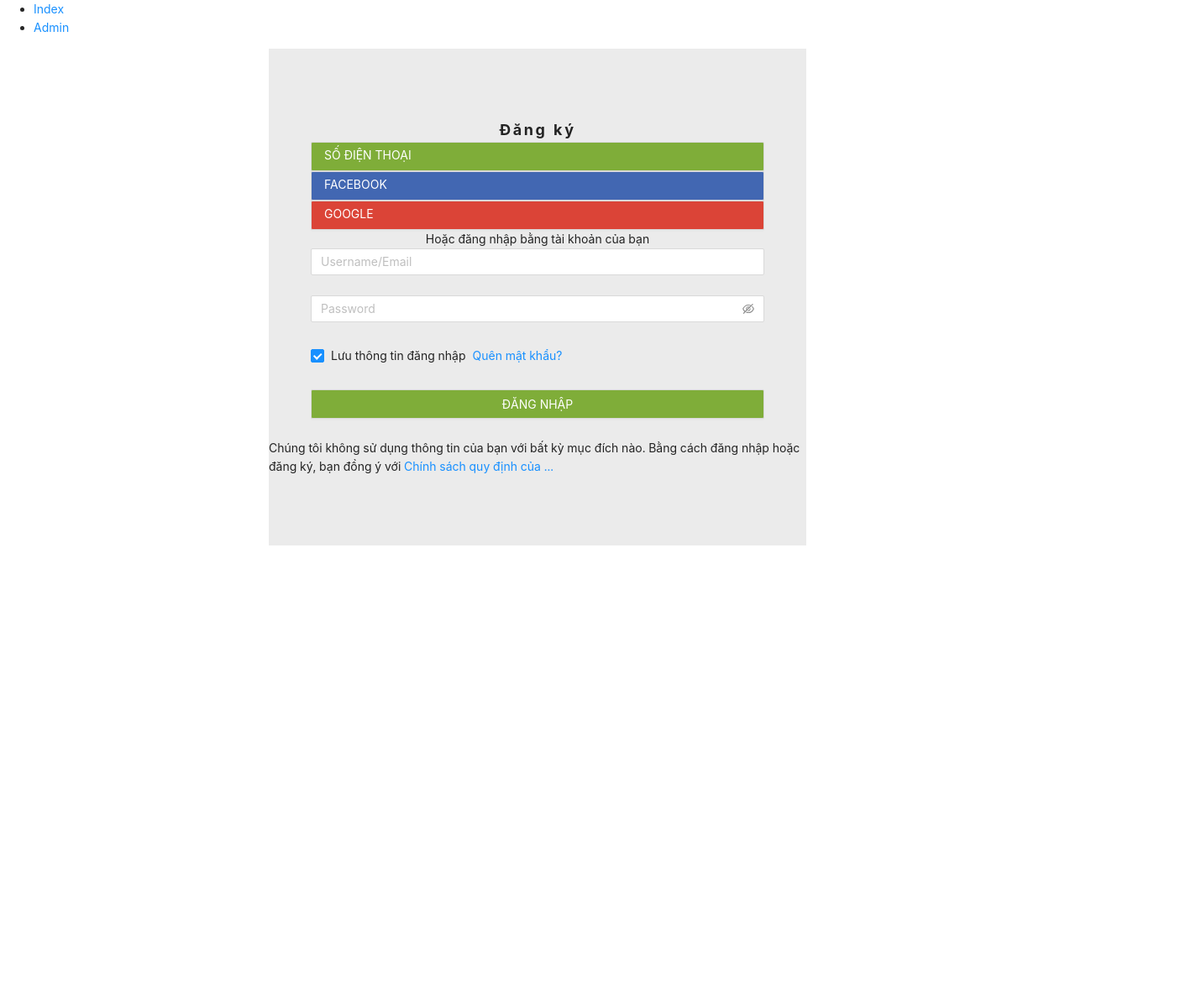
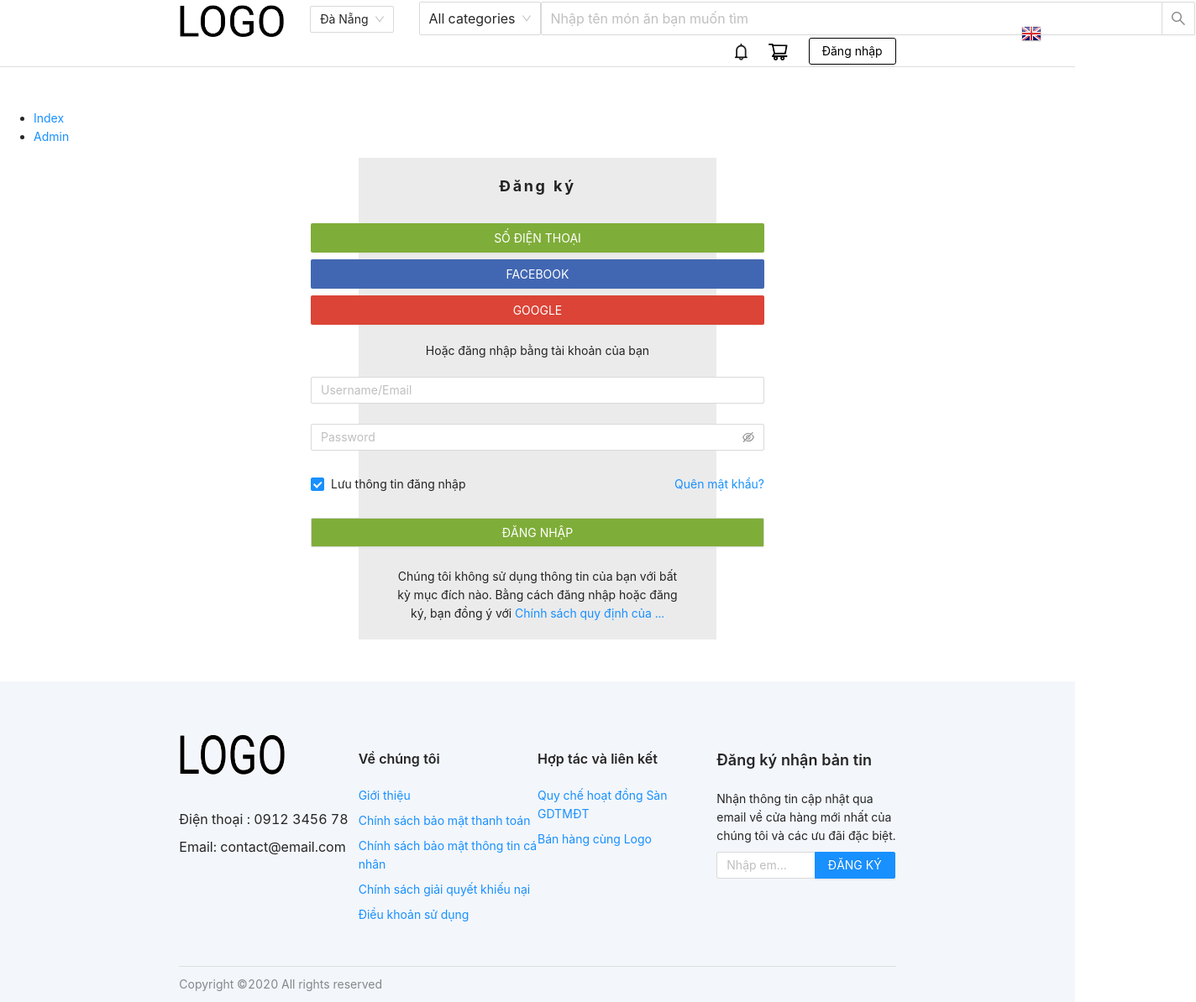
Before and after one commit to expressyoona/hci-project, a React (Create React App) app: page /login in a window 1280 px wide. Shown: the whole page at 84% size, 1424 px wide, since content can reach past the window. Before the commit the page ends 800 px from the top, so only its background shows below. Built offline with nearby package versions, Linux system fonts and the light colour scheme.

Commit message:
Add Header & Footer

```diff
--- a/src/App.js
+++ b/src/App.js
@@ -6,9 +6,15 @@ import {
   Link
 } from "react-router-dom";
 
+import Header from "components/header";
+import Footer from "components/footer";
+
+
+
 const App = () => {
   return (
     <Router>
+      <Header />
       <ul>
         <li>
           <Link to='/'>Index</Link>
@@ -27,6 +33,7 @@ const App = () => {
           )
         })}
       </Switch>
+      <Footer />
     </Router>
   );
 }
--- /dev/null
+++ b/src/components/footer/index.js
@@ -0,0 +1,61 @@
+import React from 'react';
+import {Row, Col, Typography, Space, Input}  from "antd";
+
+import FooterStyle from "./style";
+
+const Footer = () => {
+
+    const { Text, Link } = Typography;
+    const { Search } = Input;
+
+    return (
+        <>
+        <Row style={FooterStyle.root}>
+            <Col span={4} offset={4}>
+                <img src="images/logo.png" alt="Logo" style={FooterStyle.logo} />
+                <Space direction="vertical" style={{fontSize: '16px'}}>
+                    <Text>Điện thoại : 0912 3456 78</Text>
+                    <Text>Email: contact@email.com</Text>
+                </Space>
+            </Col>
+            <Col span={4} style={{marginTop: '80px'}}>
+                <Text strong style={{fontSize: '16px'}}>Về chúng tôi</Text>
+                <Space direction="vertical" style={{marginTop: '20px'}}>
+                    <Link href="#">Giới thiệu</Link>
+                    <Link href="#">Chính sách bảo mật thanh toán</Link>
+                    <Link href="#">Chính sách bảo mật thông tin cá nhân</Link>
+                    <Link href="#">Chính sách giải quyết khiếu nại</Link>
+                    <Link href="#">Điều khoản sử dụng</Link>
+                </Space>
+            </Col>
+            <Col span={4} style={{marginTop: '80px'}}>
+                <Text strong style={{fontSize: '16px'}}>Hợp tác và liên kết</Text>
+                <Space direction="vertical" style={{marginTop: '20px'}}>
+                    <Link href="#">Quy chế hoạt đồng Sàn GDTMĐT</Link>
+                    <Link href="#">Bán hàng cùng Logo</Link>
+                </Space>
+            </Col>
+            <Col span={4} style={{marginTop: '80px'}}>
+                <Text strong style={{fontSize: '18px'}}>Đăng ký nhận bản tin</Text>
+                <Space direction="vertical" style={{marginTop: '20px'}}>
+                    <Text>Nhận thông tin cập nhật qua email về cửa hàng mới nhất của chúng tôi và các ưu đãi đặc biệt.</Text>
+                    <Search
+                        placeholder="Nhập email của bạn"
+                        allowClear
+                        enterButton="ĐĂNG KÝ"
+                        size="middle"
+                    />
+                </Space>
+            </Col>
+        </Row>
+        <Row style={{backgroundColor: '#F3F6FA'}}>
+            <Col span={16} offset={4} style={FooterStyle.cp}>
+                <Text type="secondary">Copyright ©2020 All rights reserved</Text>
+            </Col>
+        </Row>
+        </>
+    )
+
+}
+
+export default Footer;
--- /dev/null
+++ b/src/components/footer/style.js
@@ -0,0 +1,20 @@
+import { findByLabelText } from "@testing-library/react";
+
+const FooterStyle = {
+    root: {
+        backgroundColor: '#F3F6FA',
+        marginTop: '50px'
+    },
+    logo: {
+        width: '127px',
+        height: '50px',
+        margin: '62px 100px 40px 0'
+    },
+    cp: {
+        marginTop: '50px',
+        padding: '10px 0',
+        borderTop: '1px solid #DDDDDD'
+    }
+}
+
+export default FooterStyle;
--- a/src/components/header/index.js
+++ b/src/components/header/index.js
@@ -1,5 +1,5 @@
 import React from 'react';
-import { Button, Input, Select, PageHeader } from "antd";
+import { Button, Input, Select, Row, Col, Space} from "antd";
 
 import HeaderStyle from "./style";
 
@@ -9,24 +9,29 @@ const Header = () => {
     const { Option } = Select;
 
     return (
-        <PageHeader style={HeaderStyle.root}>
-
-            <Group>
-                <img src="images/logo.png" alt="Logo" width="32px" height="32px" />
+        <Row style={HeaderStyle.root} justify="space-around" align="middle">
+            <Col span={16} offset={4} >
+                <img src="images/logo.png" alt="Logo" style={HeaderStyle.logo} />
                 <Select defaultValue="1">
                     <Option key="1">Đà Nẵng</Option>
                     <Option key="2">2</Option>
                 </Select>
-                <Select defaultValue="all">
+                <Space size={-2} style={HeaderStyle.search}>
+                <Select defaultValue="all" size={"large"}>
                     <Option key="all">All categories</Option>
                 </Select>
-                <Search style={{width: '50%'}} placeholder="Search something..." />
-                <img src="images/notification.png" alt="Notification" height="20" />
-                <img src="images/cart.png" alt="Cart" height="20" />
-                <Button style={HeaderStyle.loginBtn}>Đăng nhập</Button>
-                <img src="images/en.png" alt="English" />
-            </Group>
-        </PageHeader>
+                <Search size={"large"} style={{width: '250%'}} placeholder="Nhập tên món ăn bạn muốn tìm" />
+                </Space>
+                <Space size={25} style={{float: 'right'}}>
+                    <img src="images/notification.png" alt="Notification" height="20" />
+                    <img src="images/cart.png" alt="Cart" height="20" />
+                    <Button style={HeaderStyle.loginBtn}>Đăng nhập</Button>
+                </Space>
+            </Col>
+            <Col span={4}>
+            <img src="images/en.png" alt="English" style={HeaderStyle.lang}/>
+            </Col>
+        </Row>
     )
 }
 
--- a/src/components/header/style.js
+++ b/src/components/header/style.js
@@ -1,11 +1,30 @@
+import { findByLabelText } from "@testing-library/react";
+
 const HeaderStyle = {
     root: {
-        height: '80px'
+        height: '80px',
+        borderBottom: '1px solid #DDDDDD',
+        marginBottom: '50px'
+    },
+    logo: {
+        width: '126px',
+        height: '40px',
+        marginRight: '30px'
     },
     loginBtn: {
+        height: '32px',
         borderRadius: '3px',
         borderColor: '#000',
         color: '#000'
+    },
+    search: {
+        height: '40px',
+        borderRadius: '50px',
+        marginLeft: '30px',
+    },
+    lang: {
+        float: 'right',
+        marginRight: '40px'
     }
 }
 
--- a/src/components/login/index.js
+++ b/src/components/login/index.js
@@ -1,5 +1,5 @@
 import React, { useState } from 'react';
-import { Row, Col, Input, Button, Form, Checkbox, Typography } from "antd";
+import { Row, Col, Input, Button, Form, Checkbox, Typography, Space } from "antd";
 
 import LoginFormStyle from "./style";
 
@@ -10,12 +10,14 @@ const LoginForm = () => {
 
     return (
         <Row >
-            <Col style={LoginFormStyle.root} span={12} offset={6} >
+            <Col style={LoginFormStyle.root} span={8} offset={8} >
                 <Text style={LoginFormStyle.title}>Đăng ký</Text>
-                <Button style={{...LoginFormStyle.quickLoginBtn, ...LoginFormStyle.phoneLoginBtn }}>SỐ ĐIỆN THOẠI</Button>
-                <Button style={{...LoginFormStyle.quickLoginBtn, ...LoginFormStyle.facebookLoginBtn}}>Facebook</Button>
-                <Button style={{...LoginFormStyle.quickLoginBtn, ...LoginFormStyle.googleLoginBtn}}>Google</Button>
-                <Text>Hoặc đăng nhập bằng tài khoản của bạn</Text>
+                <Space direction="vertical" style={{border: '20px'}}>
+                    <Button style={{...LoginFormStyle.quickLoginBtn, ...LoginFormStyle.phoneLoginBtn }}>SỐ ĐIỆN THOẠI</Button>
+                    <Button style={{...LoginFormStyle.quickLoginBtn, ...LoginFormStyle.facebookLoginBtn}}>Facebook</Button>
+                    <Button style={{...LoginFormStyle.quickLoginBtn, ...LoginFormStyle.googleLoginBtn}}>Google</Button>
+                </Space>
+                <Text style={{margin: '20px 0'}}>Hoặc đăng nhập bằng tài khoản của bạn</Text>
                 <Form>
                     <Form.Item name="username">
                         <Input prefix="" placeholder="Username/Email" />
@@ -25,7 +27,7 @@ const LoginForm = () => {
                     </Form.Item>
                     <Form.Item>
                         <Checkbox checked={rememberMe} onClick={() => setRememberMe(!rememberMe)}>Lưu thông tin đăng nhập</Checkbox>
-                        <a href='/forgot-password'>Quên mật khẩu?</a>
+                        <a href='/forgot-password' style={LoginFormStyle.forget}>Quên mật khẩu?</a>
                     </Form.Item>
                     <Form.Item>
                         <Button style={LoginFormStyle.loginBtn} htmlType="submit">
@@ -33,7 +35,7 @@ const LoginForm = () => {
                         </Button>
                     </Form.Item>
                 </Form>
-                <Text>
+                <Text style={LoginFormStyle.policy}>
                     Chúng tôi không sử dụng thông tin của bạn với bất kỳ mục đích nào. Bằng cách đăng nhập hoặc đăng ký, bạn đồng ý với <a href='/policy'>Chính sách quy định của ...</a>
                 </Text>
             </Col>
--- a/src/components/login/style.js
+++ b/src/components/login/style.js
@@ -3,24 +3,27 @@ const LoginFormStyle = {
         display: 'flex',
         flexDirection: 'column',
         background: '#EBEBEB',
-        height: '592px',
+        //height: '592px',
         justifyContent: 'center',
-        alignItems: 'center'
+        alignItems: 'center',
+        padding: '20px 40px',
     },
     title: {
         fontSize: 18,
         letterSpacing: '0.145em',
-        fontWeight: 'bold'
+        fontWeight: 'bold',
+        marginBottom: '30px'
     },
     quickLoginBtn: {
-        display: 'flex',
+        //display: 'flex',
         width: '540px',
         height: '35px',
         textAlign: 'center',
         color: 'white',
         fontSize: 14,
         textTransform: 'uppercase',
-        lineHeight: '22px'
+        lineHeight: '22px',
+        border: '3px'
     },
     phoneLoginBtn: {
         background: '#7FAD39'
@@ -37,6 +40,12 @@ const LoginFormStyle = {
         height: '35px',
         color: 'white',
         fontSize: 14
+    },
+    forget: {
+        float: 'right'
+    },
+    policy: {
+        textAlign: 'center'
     }
 
 }
```
